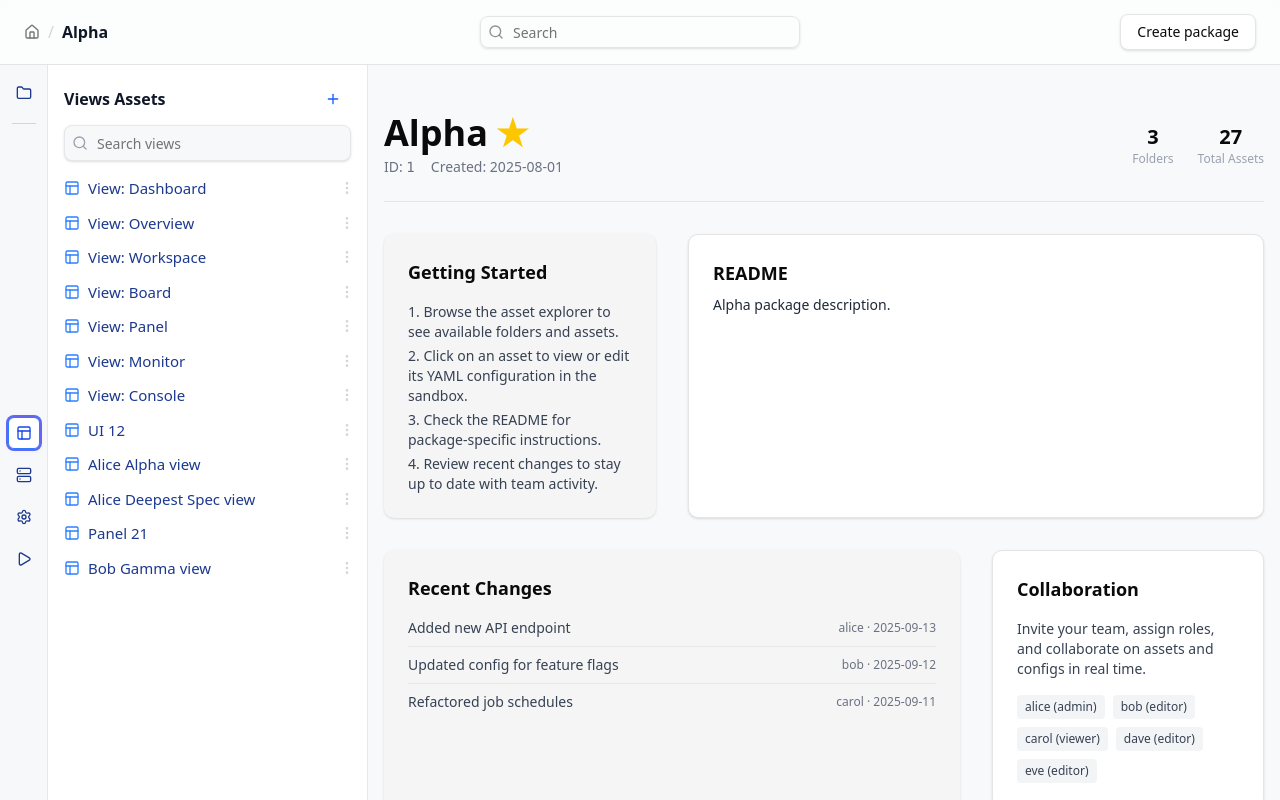
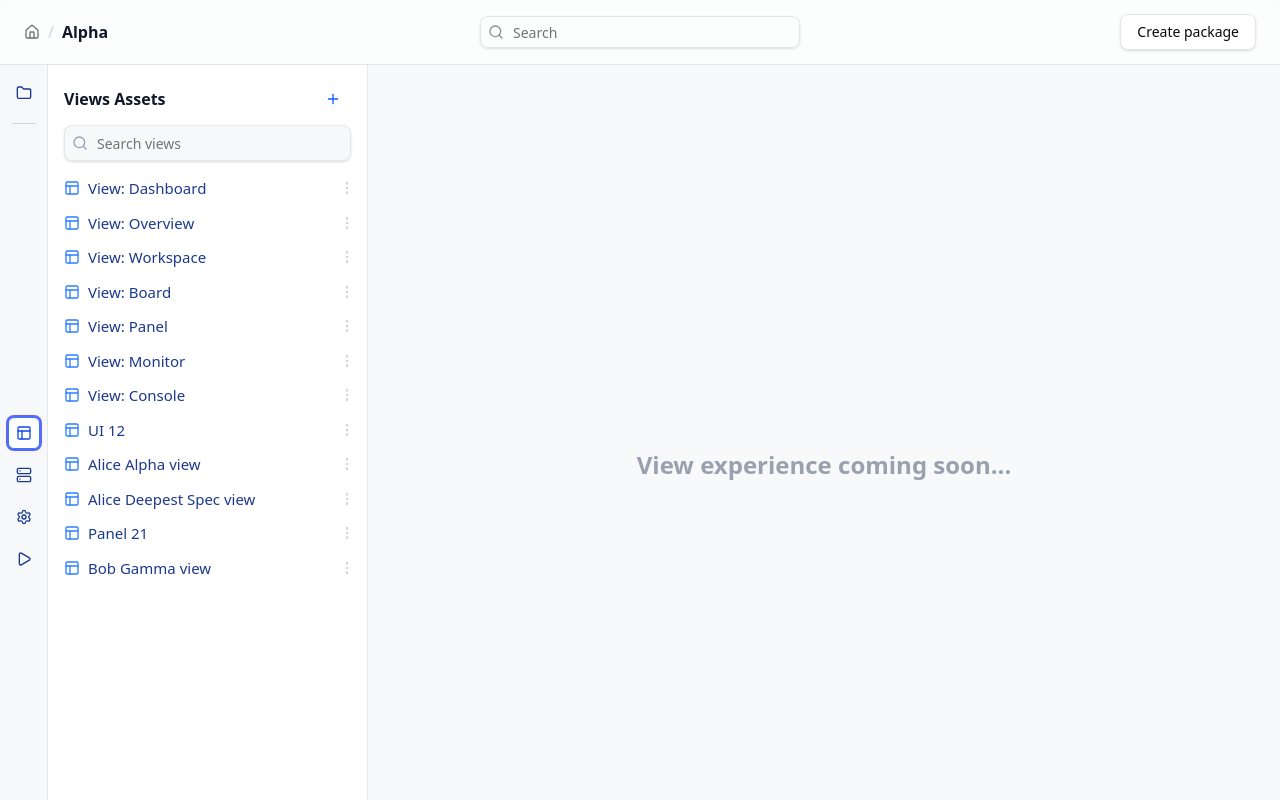
Before and after one commit to dev-toro/vibe-app, a React (Vite) app: page /package/1 in a window 1280 px wide. Both pictures are taken after a click on the button "Views". Built offline with nearby package versions, Linux system fonts and the light colour scheme.

Commit message:
refactor

```diff
--- a/src/App.tsx
+++ b/src/App.tsx
@@ -1,12 +1,11 @@
 
 
 import { BrowserRouter, Routes, Route, Navigate } from 'react-router-dom';
+
+import * as React from 'react';
 import Listing from './pages/Listing';
 import PackageDetail from './pages/Package';
 import AppNavbar from './components/Navbar';
-import AppSidebar, { SelectedAssetContext } from './components/Sidebar';
-import type { Asset } from './components/Sidebar';
-import * as React from 'react';
 
 
 
@@ -18,19 +17,12 @@ export const SearchContext = React.createContext<{
 
 function App() {
   const [search, setSearch] = React.useState('');
-  const [selectedAsset, setSelectedAsset] = React.useState<Asset | null>(null);
   return (
     <BrowserRouter>
       <SearchContext.Provider value={{ search, setSearch }}>
-        <SelectedAssetContext.Provider value={{ selectedAsset, setSelectedAsset }}>
         <div className="h-screen w-screen flex flex-col bg-[#f8f9fb] overflow-hidden">
           <AppNavbar />
           <div className="flex flex-1 min-h-0 min-w-0 overflow-hidden">
-              {/* Sidebar */}
-              <div className="h-full">
-                <AppSidebar />
-              </div>
-              {/* Main content area */}
             <div className="flex-1 flex min-h-0 min-w-0 justify-center overflow-hidden h-full">
               <main className="flex-1 w-max mx-auto overflow-hidden">
                 <Routes>
@@ -42,7 +34,6 @@ function App() {
             </div>
           </div>
         </div>
-        </SelectedAssetContext.Provider>
       </SearchContext.Provider>
     </BrowserRouter>
   );
--- a/src/components/Breadcrumb.tsx
+++ b/src/components/Breadcrumb.tsx
@@ -4,7 +4,6 @@ import { Link, useLocation, useParams } from 'react-router-dom';
 import { Home } from 'lucide-react';
 import { getPackageById } from '../services/packageService';
 import { useContext } from 'react';
-import { SelectedAssetContext } from './Sidebar';
 import {
   Breadcrumb as ShadBreadcrumb,
   BreadcrumbList,
@@ -29,15 +28,19 @@ function getBreadcrumbItems(pathname: string, packageName?: string, selectedAsse
   return [{ label: 'Workbench', href: '/listing', isCurrentPage: true }];
 }
 
-export default function Breadcrumb({ onBreadcrumbClick, showHomeIcon = true }: {
+type BreadcrumbProps = {
   onBreadcrumbClick?: (href: string) => void;
   showHomeIcon?: boolean;
-} = {}) {
+  selectedAsset?: { name: string };
+};
+
+export default function Breadcrumb({
+  onBreadcrumbClick,
+  showHomeIcon = true,
+  selectedAsset
+}: BreadcrumbProps = {}) {
   const location = useLocation();
   const params = useParams();
-  const ctx = useContext(SelectedAssetContext);
-  const selectedAsset = ctx.selectedAsset ?? undefined;
-  const setShowPackageHome = (ctx as any).setShowPackageHome;
     let packageName: string | undefined = undefined;
     let id = params.id;
     if (!id && location.pathname.startsWith('/package/')) {
@@ -62,9 +65,7 @@ export default function Breadcrumb({ onBreadcrumbClick, showHomeIcon = true }: {
                     href={item.href}
                     onClick={e => {
                       e.preventDefault();
-                    if (index === 1 && setShowPackageHome) {
-                      setShowPackageHome(true);
-                    } else if (onBreadcrumbClick && item.href) {
+                      if (onBreadcrumbClick && item.href) {
                         onBreadcrumbClick(item.href);
                       } else if (item.href) {
                         window.location.href = item.href;
--- a/src/components/PackageRenderer.tsx
+++ b/src/components/PackageRenderer.tsx
@@ -5,11 +5,11 @@ import type { Asset } from '../components/Sidebar';
 
 export function PackageRenderer({ pkg, selectedAsset, activeTab }: { pkg: Package, selectedAsset: Asset | null, activeTab?: string }) {
   // If an L1 experience (not 'browse') is selected, show a placeholder
-  console.log(activeTab, selectedAsset)
-  if (activeTab && activeTab !== 'browse') {
+  console.log("activeTab", activeTab)
+  if (activeTab !== 'browse') {
     return (
       <div className="flex flex-col items-center justify-center w-full h-full">
-        <div className="text-2xl text-gray-400 font-semibold">{activeTab.charAt(0).toUpperCase() + activeTab.slice(1)} experience coming soon...</div>
+        <div className="text-2xl text-gray-400 font-semibold">{activeTab ? (activeTab.charAt(0).toUpperCase() + activeTab.slice(1)) : ''} experience coming soon...</div>
       </div>
     );
   }
--- a/src/components/PackageSidebar.tsx
+++ b/src/components/PackageSidebar.tsx
@@ -1,4 +1,4 @@
-import * as React from 'react';
+// import * as React from 'react';
 import { Box, Folder, Plus, Search, MoreVertical, Layout, Server, Settings, Play } from 'lucide-react';
 import type { AssetType } from '../services/packageService';
 // Map asset type to icon component
@@ -13,7 +13,28 @@ import { Input } from './ui/input';
 import { getPackageById } from '../services/packageService';
 import { useLocation } from 'react-router-dom';
 import { useContext } from 'react';
-import { SelectedAssetContext, ActiveTabContext } from './Sidebar';
+// Contexts moved from Sidebar.tsx
+import * as React from 'react';
+export type Asset = {
+  id: string;
+  name: string;
+  yaml: string;
+};
+export type SelectedAssetContextType = {
+  selectedAsset: Asset | null;
+  setSelectedAsset: (asset: Asset | null) => void;
+};
+export const SelectedAssetContext = React.createContext<SelectedAssetContextType>({
+  selectedAsset: null,
+  setSelectedAsset: () => {},
+});
+export const ActiveTabContext = React.createContext<{
+  activeTab: string;
+  setActiveTab: (tab: string) => void;
+}>({
+  activeTab: 'browse',
+  setActiveTab: () => {},
+});
 import { AssetTreeRenderer } from './TreeRenderer';
 import type { TreeNode } from './TreeRenderer';
 
--- a/src/components/Renderer.tsx
+++ /dev/null
@@ -1 +0,0 @@
-// File removed after rename to PackageRenderer.tsx
--- a/src/components/Sidebar.tsx
+++ /dev/null
@@ -1,45 +0,0 @@
-
-
-import * as React from 'react';
-// Asset type for context
-export type Asset = {
-  id: string;
-  name: string;
-  yaml: string;
-};
-export type SelectedAssetContextType = {
-  selectedAsset: Asset | null;
-  setSelectedAsset: (asset: Asset | null) => void;
-};
-export const SelectedAssetContext = React.createContext<SelectedAssetContextType>({
-  selectedAsset: null,
-  setSelectedAsset: () => {},
-});
-import ListingSidebar from './ListingSidebar';
-import PackageSidebar from './PackageSidebar';
-// Context for activeTab in PackageSidebar
-export const ActiveTabContext = React.createContext<{
-  activeTab: string;
-  setActiveTab: (tab: string) => void;
-}>({
-  activeTab: 'browse',
-  setActiveTab: () => {},
-});
-import { useLocation } from 'react-router-dom';
-
-
-export default function AppSidebar() {
-  const location = useLocation();
-  const match = location.pathname.match(/^\/package\/(.+)$/);
-  if (match) {
-    // Provide ActiveTabContext for PackageSidebar
-    const [activeTab, setActiveTab] = React.useState('browse');
-    return (
-      <ActiveTabContext.Provider value={{ activeTab, setActiveTab }}>
-        <PackageSidebar />
-      </ActiveTabContext.Provider>
-    );
-  } else {
-    return <ListingSidebar />;
-  }
-}
--- a/src/pages/Listing.tsx
+++ b/src/pages/Listing.tsx
@@ -1,6 +1,12 @@
-import { Box, MoreVertical, Star } from 'lucide-react';
+// Extend TableMeta for @tanstack/react-table to include onToggleFavorite
+declare module '@tanstack/react-table' {
+  interface TableMeta {
+    onToggleFavorite: (id: string) => void;
+  }
+}
 
 import * as React from 'react';
+import { Box, MoreVertical, Star } from 'lucide-react';
 import { getPackages } from '../services/packageService';
 import fuzzysort from 'fuzzysort';
 import type { Package } from '../services/packageService';
@@ -17,12 +23,7 @@ import {
   createColumnHelper,
 } from '@tanstack/react-table';
 import type { SortingState } from '@tanstack/react-table';
-
-declare module '@tanstack/react-table' {
-  interface TableMeta<TData extends object> {
-    onToggleFavorite: (id: string) => void;
-  }
-}
+import ListingSidebar from '../components/ListingSidebar';
 
 
 const columnHelper = createColumnHelper<Package>();
@@ -74,6 +75,7 @@ const columns = [
 ];
 
 
+
 export default function Listing() {
   const navigate = useNavigate();
   const [sorting, setSorting] = React.useState<SortingState>([]);
@@ -103,7 +105,9 @@ export default function Listing() {
   });
 
   return (
-    <div className="w-full h-full p-6">
+    <div className="w-full h-screen flex">
+      <ListingSidebar />
+      <div className="flex-1 p-6 overflow-auto">
         <div className="flex flex-col gap-4 w-full">
           {/* Table controls row (filters, sort, etc.) can go here if needed */}
           <div className="w-full overflow-x-auto">
@@ -155,5 +159,6 @@ export default function Listing() {
           </div>
         </div>
       </div>
+    </div>
   );
 }
--- a/src/pages/Package.tsx
+++ b/src/pages/Package.tsx
@@ -2,15 +2,18 @@
 
 import { useParams } from 'react-router-dom';
 import { getPackageById } from '../services/packageService';
-import { useContext } from 'react';
-import { SelectedAssetContext, ActiveTabContext } from '../components/Sidebar';
+
+import * as React from 'react';
+import PackageSidebar, { SelectedAssetContext, ActiveTabContext } from '../components/PackageSidebar';
 import { PackageRenderer } from '../components/PackageRenderer';
+import type { Asset } from '../services/packageService';
+
 
 export default function PackageDetail() {
   const { id } = useParams<{ id: string }>();
   const pkg = id ? getPackageById(id) : undefined;
-  const { selectedAsset } = useContext(SelectedAssetContext);
-  const { activeTab } = useContext(ActiveTabContext);
+  const [selectedAsset, setSelectedAsset] = React.useState<Asset | null>(null);
+  const [activeTab, setActiveTab] = React.useState('browse');
   if (!pkg) {
     return (
       <div className="flex flex-col items-center justify-center min-h-screen">
@@ -19,5 +22,14 @@ export default function PackageDetail() {
       </div>
     );
   }
-  return <PackageRenderer pkg={pkg} selectedAsset={selectedAsset} activeTab={activeTab} />;
+  return (
+    <SelectedAssetContext.Provider value={{ selectedAsset, setSelectedAsset }}>
+      <ActiveTabContext.Provider value={{ activeTab, setActiveTab }}>
+        <div className="flex h-screen">
+          <PackageSidebar />
+          <PackageRenderer pkg={pkg} selectedAsset={selectedAsset} activeTab={activeTab} />
+        </div>
+      </ActiveTabContext.Provider>
+    </SelectedAssetContext.Provider>
+  );
 }
```
Lines whose indentation alone changed are shown as unchanged.
